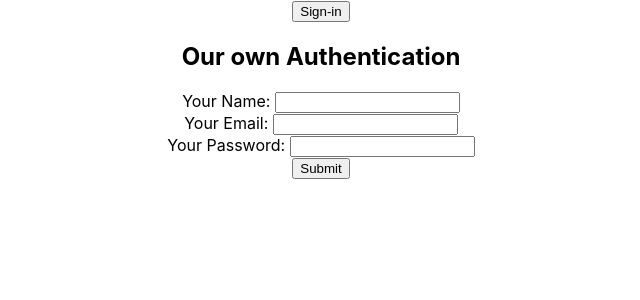
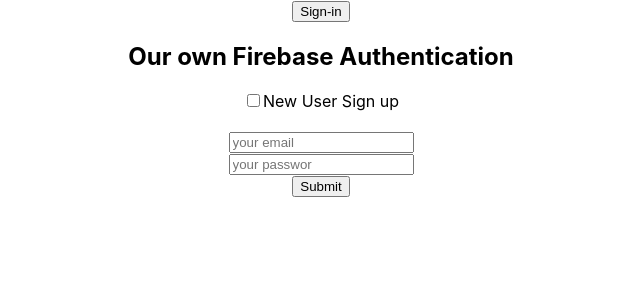
Before and after one commit to devpranab/firebase-authentication-react, a React (Create React App) app: page / in a window 1280 px wide. Shown: the top 300 px of the page, without its empty margins (319-959 px from the left). Built offline with nearby package versions, Linux system fonts and the light colour scheme.

Commit message:
toggle sign in and sign up form

```diff
--- a/src/App.js
+++ b/src/App.js
@@ -7,8 +7,8 @@
 import firebaseConfig from './firebase.config.js';
 firebase.initializeApp(firebaseConfig);
 
-
 function App() {
+  const [newUser, setNewUser] = useState(false);
   const [user, setUser] = useState({
     isSignedIn : false,
     name: '',
@@ -19,10 +19,12 @@
     success: false
   });
 
+
+
   const provider = new firebase.auth.GoogleAuthProvider();
 
   const handleSignIn = () => {
-    console.log("handleSignIn clicked");
+    //console.log("handleSignIn clicked");
     firebase.auth().signInWithPopup(provider)
     .then(res => {
       const {displayName, photoURL, email} = res.user;
@@ -42,7 +44,7 @@
   }
 
   const handleSignOut = () => {
-    console.log("handleSignOut clicked");
+    //console.log("handleSignOut clicked");
     firebase.auth().signOut()
     .then(res => {
       const signedOutUser = {
@@ -78,8 +80,8 @@
   }
 
   const handleSubmit = (e) => {
-  console.log(user.email, user.password);
-  if(user.name && user.password){
+  //console.log(user.email, user.password);
+  if(newUser && user.email && user.password){
     //console.log("Form Submitted");
     firebase.auth().createUserWithEmailAndPassword(user.email, user.password)
     .then(res => {
@@ -96,6 +98,22 @@
     newUserInfo.success = false;
     setUser(newUserInfo);
     });
+  }
+  if(!newUser && user.email && user.password){
+    firebase.auth().signInWithEmailAndPassword(user.email, user.password)
+    .then(res => {
+      const newUserInfo = {...user};
+      newUserInfo.error = "";
+      newUserInfo.success = true;
+      setUser(newUserInfo);
+    })
+    .catch(error => {
+      //Handle Errors here
+      const newUserInfo = {...user};
+      newUserInfo.error = error.message;
+      newUserInfo.success = false;
+      setUser(newUserInfo);
+      });
   }
   e.preventDefault();
 }
@@ -114,22 +132,24 @@
       </div>
     }
     {/* create simple login form email and password */}
-    <h2>Our own Authentication</h2>
+    <h2>Our own Firebase Authentication</h2>
+    <input type="checkbox" onChange={() => setNewUser(!newUser)} name="newUser"/>
+    <label htmlFor="newUser">New User Sign up</label>
   <form action="" onSubmit={handleSubmit}>
-  <label htmlFor="">Your Name: </label>
-    <input type="text" onChange={handleChange} name="name" placeholder="" required/>
+  {
+    newUser &&
+    <input type="text" onChange={handleChange} name="name" placeholder="your name" required/>
+  }
     <br />
-  <label htmlFor="">Your Email: </label>
-    <input type="text" onChange={handleChange} name="email" placeholder="" required/>
+    <input type="text" onChange={handleChange} name="email" placeholder="your email" required/>
     <br />
-    <label htmlFor="">Your Password: </label>
-    <input type="password" onChange={handleChange} name="password" placeholder="" required/>
+    <input type="password" onChange={handleChange} name="password" placeholder="your passwor" required/>
     <br />
     <input type="submit" value="Submit" />
   </form>
   <p style={{color: "red"}}>{user.error}</p>
 
-  {user.success && <p style={{color: "green"}}>Successfully user created!</p>}
+  {user.success && <p style={{color: "blue"}}>Successfully user {newUser ? "created" : "logged in"}!</p>}
     </div>
   );
 }
```
